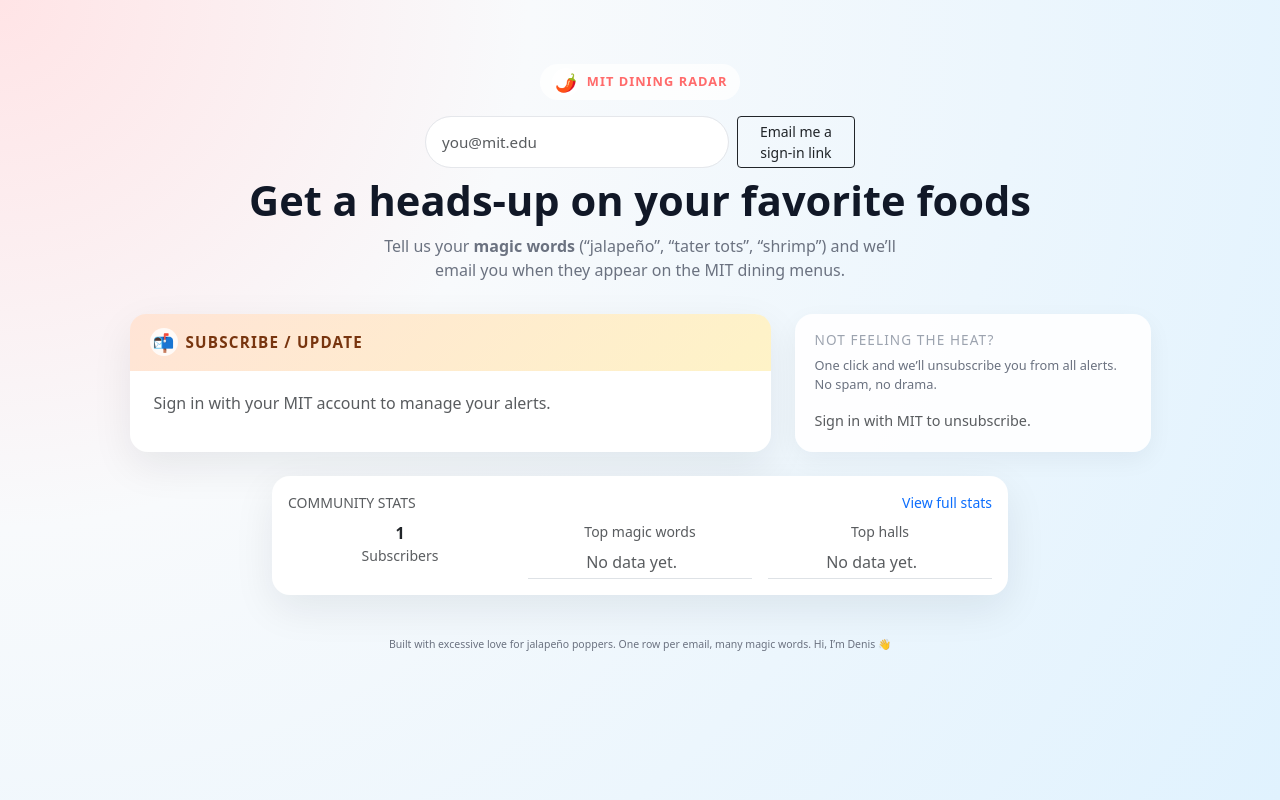
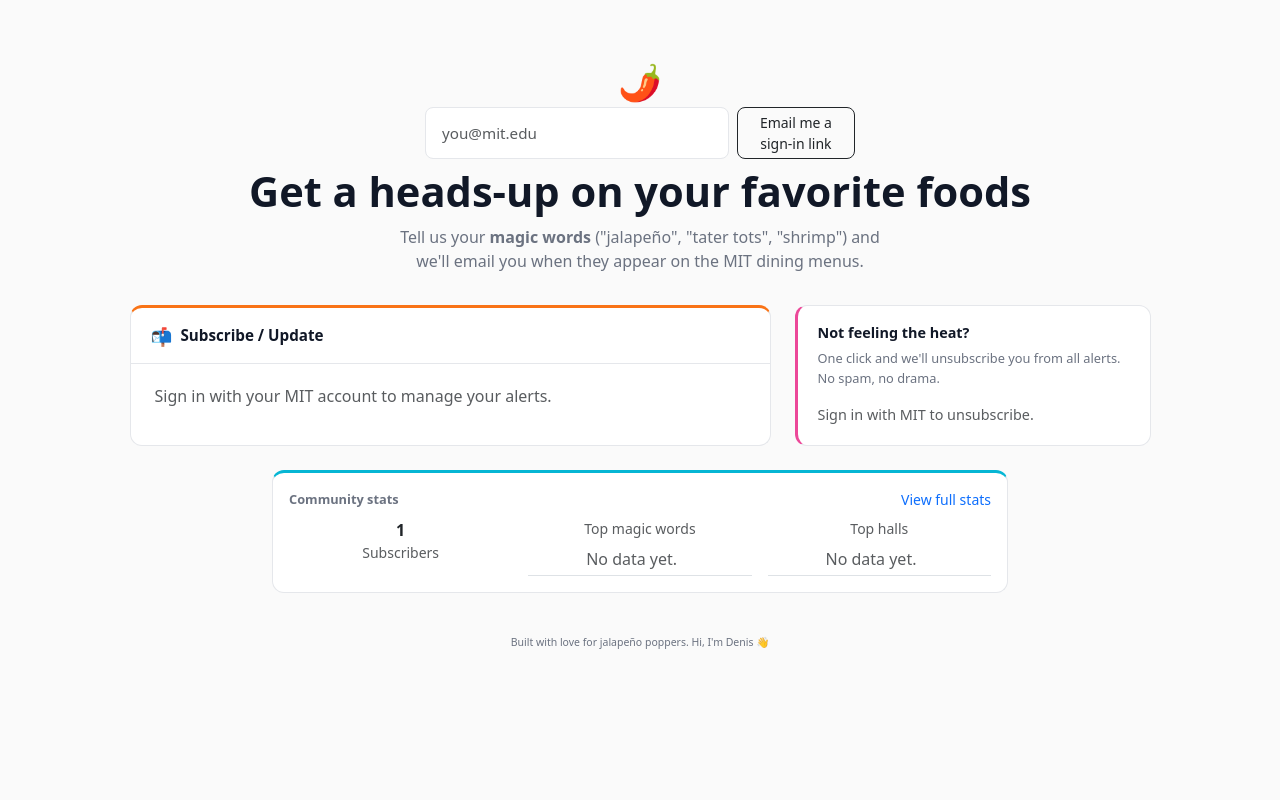
Before and after one commit to simdenis/jalapeno-poppers-bot, a Flask app: page / in a window 1280 px wide. Run offline with Flask 3, Linux system fonts and the light colour scheme; a database or web service that is not in the repository returns one stand-in record (values such as "Sample title"); some libraries are stand-ins or nearby versions.

Commit message:
Redesign UI: minimalist flat style with colorful accents
Replace heavy shadows and gradients with clean bordered cards, colorful
accent borders (orange/pink/cyan), flat buttons, and simpler typography.
Add spam folder hint after magic link is sent.

```diff
--- a/templates/index.html
+++ b/templates/index.html
@@ -17,18 +17,19 @@
 
   <style>
     :root {
-      --accent: #ff6b6b;
-      --accent-soft: #ffe4d6;
-      --bg: #f8fafc;
-      --card-bg: #ffffff;
-      --text-muted: #6b7280;
+      --orange: #f97316;
+      --pink: #ec4899;
+      --cyan: #06b6d4;
+      --border: #e5e7eb;
+      --text: #111827;
+      --muted: #6b7280;
     }
 
     body {
       min-height: 100vh;
-      background: radial-gradient(circle at top left, #ffe4e6 0, #f8fafc 35%, #e0f2fe 100%);
+      background: #fafafa;
       font-family: system-ui, -apple-system, BlinkMacSystemFont, "SF Pro Text", sans-serif;
-      color: #111827;
+      color: var(--text);
     }
 
     .hero {
@@ -36,18 +37,9 @@
       margin-bottom: 2rem;
     }
 
-    .hero-badge {
-      display: inline-flex;
-      align-items: center;
-      gap: 0.4rem;
-      padding: 0.25rem 0.75rem;
-      border-radius: 999px;
-      background: rgba(255, 255, 255, 0.8);
-      font-size: 0.8rem;
-      text-transform: uppercase;
-      letter-spacing: 0.08em;
-      color: var(--accent);
-      font-weight: 600;
+    .hero-emoji {
+      font-size: 2.2rem;
+      line-height: 1;
     }
 
     .hero-title {
@@ -58,44 +50,46 @@
     .hero-subtitle {
       max-width: 32rem;
       margin: 0 auto;
-      color: var(--text-muted);
+      color: var(--muted);
     }
 
     .card {
-      border-radius: 18px;
-      border: none;
-      background: var(--card-bg);
-      box-shadow: 0 14px 40px rgba(15, 23, 42, 0.08);
+      border-radius: 12px;
+      border: 1px solid var(--border);
+      background: #ffffff;
+      box-shadow: none;
     }
 
-    .card-header-soft {
-      border-bottom: none;
-      background: linear-gradient(135deg, #ffe4d6, #fef3c7);
-      border-radius: 16px 16px 0 0;
+    .card-accent-orange {
+      border-top: 3px solid var(--orange);
+    }
+
+    .card-accent-pink {
+      border-left: 3px solid var(--pink);
+    }
+
+    .card-accent-cyan {
+      border-top: 3px solid var(--cyan);
+    }
+
+    .card-header-clean {
       padding: 0.9rem 1.25rem;
       display: flex;
       align-items: center;
       gap: 0.5rem;
+      border-bottom: 1px solid var(--border);
+      background: transparent;
     }
 
-    .card-pill {
-      width: 28px;
-      height: 28px;
-      border-radius: 999px;
-      display: flex;
-      align-items: center;
-      justify-content: center;
-      background: #ffffffcc;
+    .card-header-clean .card-icon {
       font-size: 1.1rem;
     }
 
-    .card-title-main {
+    .card-header-clean .card-title {
       margin: 0;
       font-size: 0.95rem;
-      text-transform: uppercase;
-      letter-spacing: 0.08em;
       font-weight: 700;
-      color: #78350f;
+      color: var(--text);
     }
 
     .card-body {
@@ -105,15 +99,13 @@
     .form-label {
       font-size: 0.85rem;
       font-weight: 600;
-      text-transform: uppercase;
-      letter-spacing: 0.06em;
-      color: #6b7280;
+      color: var(--muted);
     }
 
     .form-control,
     .form-select {
-      border-radius: 999px;
-      border-color: #e5e7eb;
+      border-radius: 8px;
+      border-color: var(--border);
       padding-inline: 1rem;
       padding-block: 0.55rem;
       font-size: 0.95rem;
@@ -121,41 +113,49 @@
 
     .form-text {
       font-size: 0.8rem;
-      color: var(--text-muted);
+      color: var(--muted);
     }
 
     .btn-primary {
-      border-radius: 999px;
+      border-radius: 8px;
       border: none;
-      background: linear-gradient(135deg, #f97316, #ec4899);
+      background: var(--orange);
       font-weight: 600;
-      letter-spacing: 0.03em;
-      text-transform: uppercase;
-      font-size: 0.85rem;
+      font-size: 0.9rem;
       padding-block: 0.6rem;
     }
 
     .btn-primary:hover {
-      background: linear-gradient(135deg, #ea580c, #db2777);
+      background: #ea580c;
     }
 
     .btn-outline-danger {
-      border-radius: 999px;
-      font-size: 0.8rem;
+      border-radius: 8px;
+      font-size: 0.85rem;
       padding-block: 0.45rem;
       border-width: 1px;
     }
 
+    .btn-outline-dark {
+      border-radius: 8px;
+    }
+
     .alert {
-      border-radius: 999px;
+      border-radius: 8px;
       max-width: 550px;
       margin: 0 auto 1.5rem;
     }
 
+    .spam-hint {
+      text-align: center;
+      max-width: 550px;
+      margin: -0.75rem auto 1.5rem;
+      font-size: 0.8rem;
+      color: var(--muted);
+    }
+
     .unsubscribe-card {
-      /* make unsubscribe visually lighter/smaller */
-      box-shadow: 0 8px 24px rgba(15, 23, 42, 0.05);
-      background: rgba(255, 255, 255, 0.92);
+      background: #ffffff;
     }
 
     .unsubscribe-body {
@@ -164,20 +164,25 @@
     }
 
     .unsubscribe-title {
-      font-size: 0.85rem;
-      text-transform: uppercase;
-      letter-spacing: 0.08em;
-      color: #9ca3af;
+      font-size: 0.9rem;
+      font-weight: 600;
+      color: var(--text);
       margin-bottom: 0.35rem;
     }
 
     .unsubscribe-text {
       font-size: 0.8rem;
-      color: var(--text-muted);
+      color: var(--muted);
+    }
+
+    .stats-label {
+      font-size: 0.8rem;
+      color: var(--muted);
+      font-weight: 600;
     }
 
     footer {
-      color: var(--text-muted);
+      color: var(--muted);
       font-size: 0.75rem;
       margin-top: 2.5rem;
       margin-bottom: 1.5rem;
@@ -194,13 +199,10 @@
 <div class="container py-3">
 
   <div class="hero text-center">
-    <div class="hero-badge mb-3">
-      <span class="card-pill">🌶️</span>
-      <span>MIT Dining Radar</span>
-    </div>
+    <div class="hero-emoji mb-2">🌶️</div>
     {% if is_logged_in %}
       <div class="mb-2 d-flex flex-wrap align-items-center justify-content-center gap-2">
-        <span class="badge rounded-pill bg-light text-dark border">
+        <span class="badge bg-light text-dark border" style="border-radius:8px">
           Signed in as {{ user_email }}
         </span>
         <a class="btn btn-sm btn-primary" href="{{ profile_url }}">Profile</a>
@@ -222,7 +224,7 @@
     {% endif %}
     <h1 class="hero-title mb-2">Get a heads-up on your favorite foods</h1>
     <p class="hero-subtitle">
-      Tell us your <strong>magic words</strong> (“jalapeño”, “tater tots”, “shrimp”) and we’ll email you
+      Tell us your <strong>magic words</strong> ("jalapeño", "tater tots", "shrimp") and we'll email you
       when they appear on the MIT dining menus.
     </p>
   </div>
@@ -231,15 +233,20 @@
     <div class="alert alert-info text-center">
       {{ message }}
     </div>
+    {% if "Check your email" in message %}
+      <p class="spam-hint">
+        Didn't get it? Check your spam folder and add us to your contacts.
+      </p>
+    {% endif %}
   {% endif %}
 
   <div class="row g-4 justify-content-center">
-    <!-- Subscribe card (bigger, primary) -->
+    <!-- Subscribe card -->
     <div class="col-lg-7 col-md-8">
-      <div class="card h-100">
-        <div class="card-header-soft">
-          <div class="card-pill">📬</div>
-          <p class="card-title-main mb-0">Subscribe / Update</p>
+      <div class="card card-accent-orange h-100">
+        <div class="card-header-clean">
+          <span class="card-icon">📬</span>
+          <p class="card-title">Subscribe / Update</p>
         </div>
         <div class="card-body">
           {% if is_logged_in %}
@@ -254,7 +261,7 @@
                      placeholder="jalapeno, shrimp, tater tots"
                      required>
               <div class="form-text">
-                Comma-separated list. If any menu item contains these words, you’ll get an email.
+                Comma-separated list. If any menu item contains these words, you'll get an email.
               </div>
             </div>
 
@@ -266,7 +273,7 @@
                 {% endfor %}
               </select>
               <div class="form-text">
-                Choose halls to watch, or leave blank to watch <strong>all</strong>. You’ll see your picks as little tags —
+                Choose halls to watch, or leave blank to watch <strong>all</strong>. You'll see your picks as little tags —
                 click the ✕ to remove.
               </div>
             </div>
@@ -287,13 +294,13 @@
       </div>
     </div>
 
-    <!-- Unsubscribe card (smaller, lighter) -->
+    <!-- Unsubscribe card -->
     <div class="col-lg-4 col-md-8">
-      <div class="card unsubscribe-card">
+      <div class="card unsubscribe-card card-accent-pink">
         <div class="unsubscribe-body">
           <div class="unsubscribe-title">Not feeling the heat?</div>
           <p class="unsubscribe-text mb-3">
-            One click and we’ll unsubscribe you from all alerts. No spam, no drama.
+            One click and we'll unsubscribe you from all alerts. No spam, no drama.
           </p>
           {% if is_logged_in %}
           <form method="post" action="{{ url_for('unsubscribe') }}">
@@ -314,9 +321,9 @@
 
   <div class="row justify-content-center mt-4">
     <div class="col-lg-8">
-      <div class="card p-3">
+      <div class="card card-accent-cyan p-3">
         <div class="d-flex flex-wrap align-items-center justify-content-between mb-2">
-          <div class="text-uppercase small text-muted">Community stats</div>
+          <div class="stats-label">Community stats</div>
           <a class="small text-decoration-none" href="{{ url_for('stats') }}">View full stats</a>
         </div>
         <div class="row text-center g-3">
@@ -361,7 +368,7 @@
 
   <footer class="text-center">
     <small>
-      Built with excessive love for jalapeño poppers. One row per email, many magic words. Hi, I’m Denis 👋
+      Built with love for jalapeño poppers. Hi, I'm Denis 👋
     </small>
   </footer>
 </div>
```
Also changed, not shown: templates/magic_login.html (+41 -4 lines), templates/profile.html (+40 -21 lines), templates/stats.html (+54 -7 lines), templates/unsubscribe_confirm.html (+34 -3 lines).
